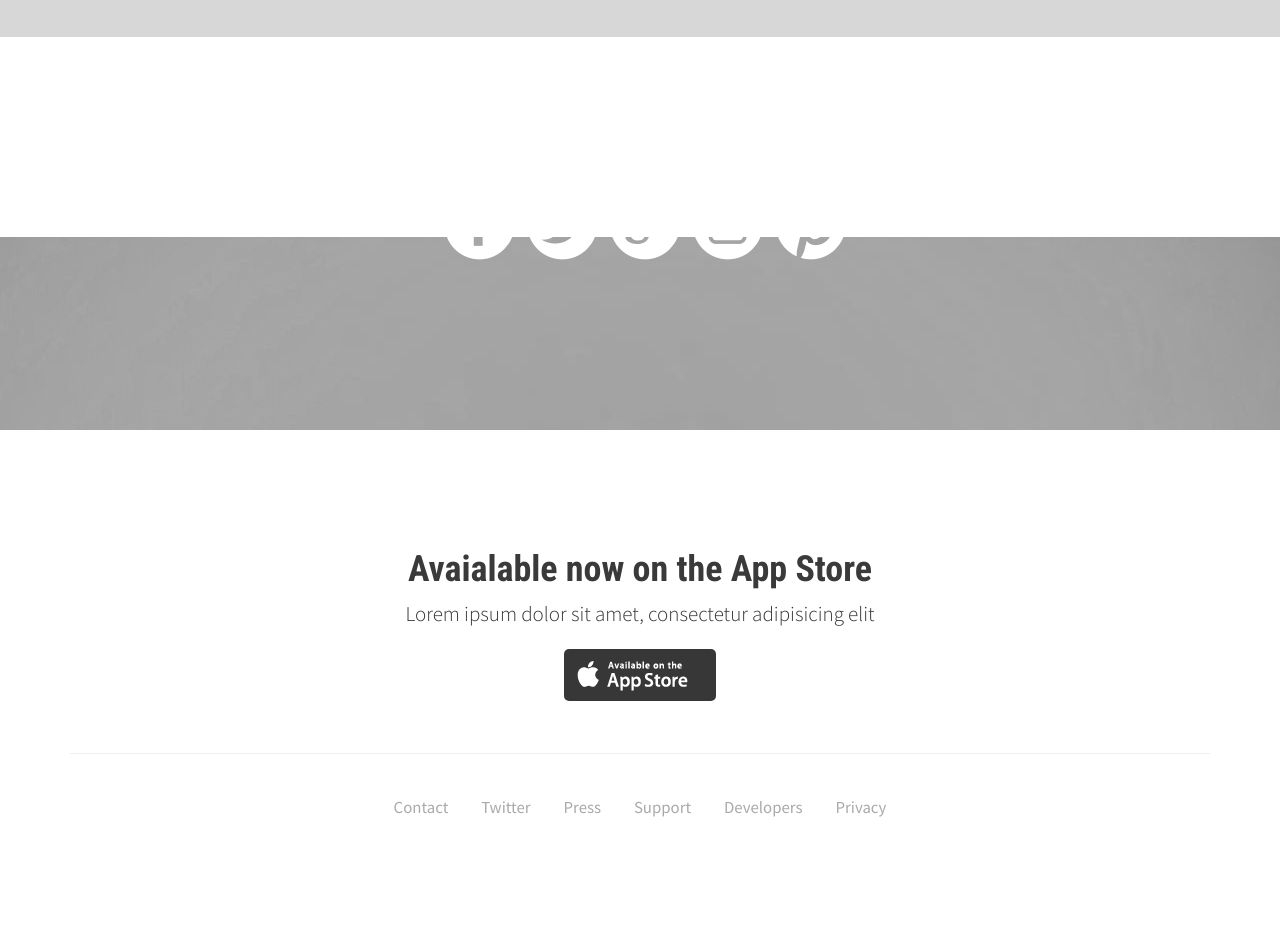
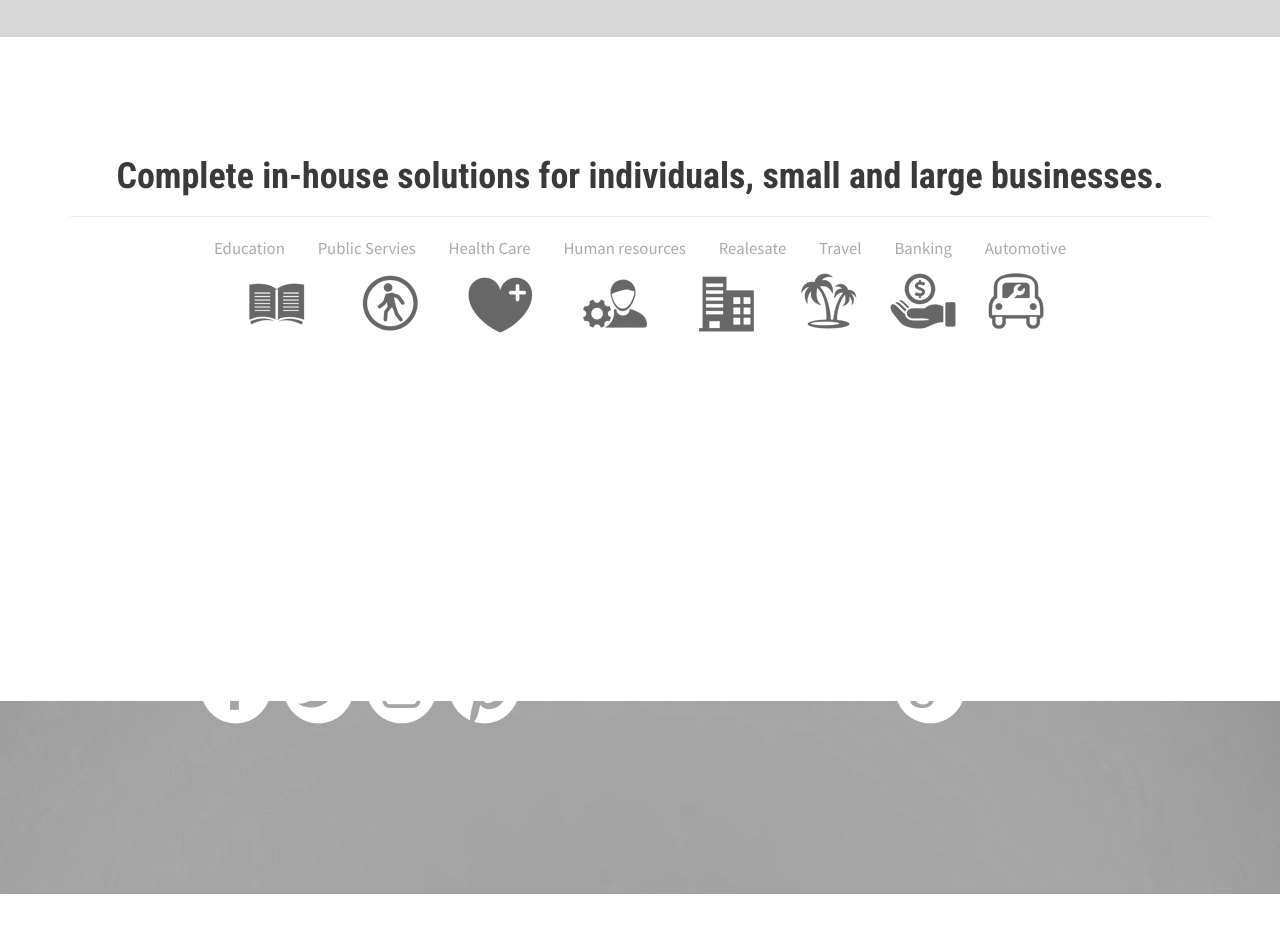
Before and after one commit to codearth/opencode.github.io, a plain HTML site: page index.html in a window 1280 px wide. Shown: the part 2280-3213 px from the top of the page. Drawn offline with Linux system fonts and the light colour scheme; some packages are replaced by stand-ins of ours; a script that the page names is missing; files whose address does not match are found by name.

Commit message:
update new whatwedo section

```diff
--- a/css/style.css
+++ b/css/style.css
@@ -508,6 +508,60 @@ header .carousel-indicators li {
 }
 
 /*-----------------------------------------------------------------------------------*/
+/*	GET2
+/*-----------------------------------------------------------------------------------*/
+
+.get2{
+	padding: 100px 0px 160px 0px;
+	text-align: center;
+}
+
+.get2 button.app-store{
+	width: 152px;
+	height: 52px;
+	background: url(../img/badge-appstore.png) #373737 no-repeat 0px 5px;
+	color: white;
+}
+
+.git2 hr{
+	margin-top: 3em;
+	margin-bottom: 3em;
+}
+
+.get2 ul{
+	list-style-type: none;
+	text-align: center;
+	margin: 0;
+	padding: 0;
+}
+
+.get2 ul li{
+	display: inline-block;
+	margin-left:30px;
+}
+
+.get2 ul li:first-child{
+	margin-left: 0px;
+}
+
+.get2 ul li a{
+	color: #aaa;
+	font-size: 1.2em;
+	-webkit-transition: all 300ms ease-in-out;
+	-moz-transition: all 300ms ease-in-out;
+	-ms-transition: all 300ms ease-in-out;
+	-o-transition: all 300ms ease-in-out;
+	transition: all 300ms ease-in-out;
+}
+
+.get2 ul li a:hover{
+	color: #3A3A3A;
+	text-decoration: none;
+	cursor: pointer;
+}
+
+
+/*-----------------------------------------------------------------------------------*/
 /*	GET-IT
 /*-----------------------------------------------------------------------------------*/
 
--- a/index.html
+++ b/index.html
@@ -226,18 +226,56 @@
 		  </div>
 	  </section>
 
+  	  <section class="get2">
+	  	<div class="container">
+	  		<div class="row">
+	  			<div class="col-md-12">
+
+                <h1>Complete in-house solutions for individuals, small and large businesses.</h1></div>
+
+                   		<div class="col-md-12">
+	  				<hr />
+		  			<ul>
+	                	<li><a href="#link-here">Education</a></li>
+	                	<li><a href="#link-here">Public Servies</a></li>
+	                	<li><a href="#link-here">Health Care</a></li>
+	                	<li><a href="#link-here">Human resources</a></li>
+	                	<li><a href="#link-here">Realesate</a></li>
+	                	<li><a href="#link-here">Travel</a></li>
+                        <li><a href="#link-here">Banking </a></li>
+	                	<li><a href="#link-here">Automotive</a></li>
+                	</ul>
+                            	<ul>
+	                	<li><img src="img/education.png" alt="education" /></li>
+	                	<li><img src="img/public-service.png" alt="public" /></li>
+	                	<li><img src="img/helat-care.png" alt="education" /></li>
+	                	<li><img src="img/human-res.png" alt="human" /></li>
+	                	<li><img src="img/industrial-icon_36.png" alt="industrial" /></li>
+	                	<li><img src="img/travel-tourisum.png" alt="travel" /></li>
+                        <li><img src="img/Banking,-Finance-and-Insurance.png" alt="bank" /></li>
+	                	<li><img src="img/automotive.png" alt="auto" /></li>
+                	</ul>
+	  			</div>
+
+	  			</div>
+
+	  		</div>
+	  	</div>
+	  </section>
+
 	 <!-- SOCIAL
 	     ================================================== -->
 	  <section class="social">
 	  	<div class="container">
 	  		  <div class="row">
 	  			  <div class="col-md-12">
-	  			  	<h2>Connect with us</h2>
+	  			  	<div class="col-md-6"><h2>Connect with us</h2>
 	  			   	<a class="icon-facebook"></a>
 	  			   	<a class="icon-twitter"></a>
-	  			   	<a class="icon-google"></a>
-	  			   	<a class="icon-instagram"></a>
-	  			   	<a class="icon-pinterest"></a>
+	  			   <a class="icon-instagram"></a>
+	  			   	<a class="icon-pinterest"></a></div>
+
+                      <div class="col-md-6"><h2>Our latest tech blog news.</h2>	<a class="icon-google"></a></div>
 	  			   </div>
 	  		  </div>
 	  	  </div>
```
